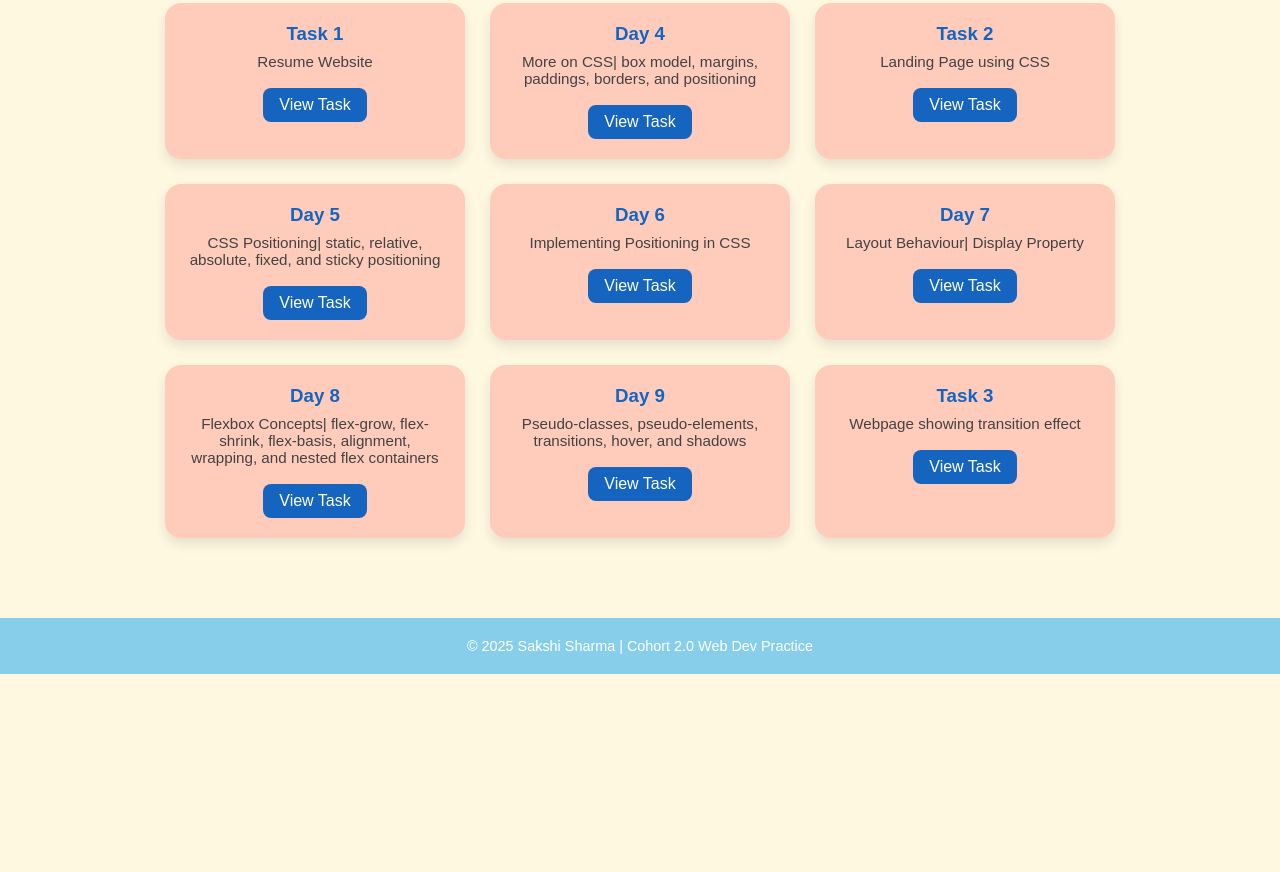
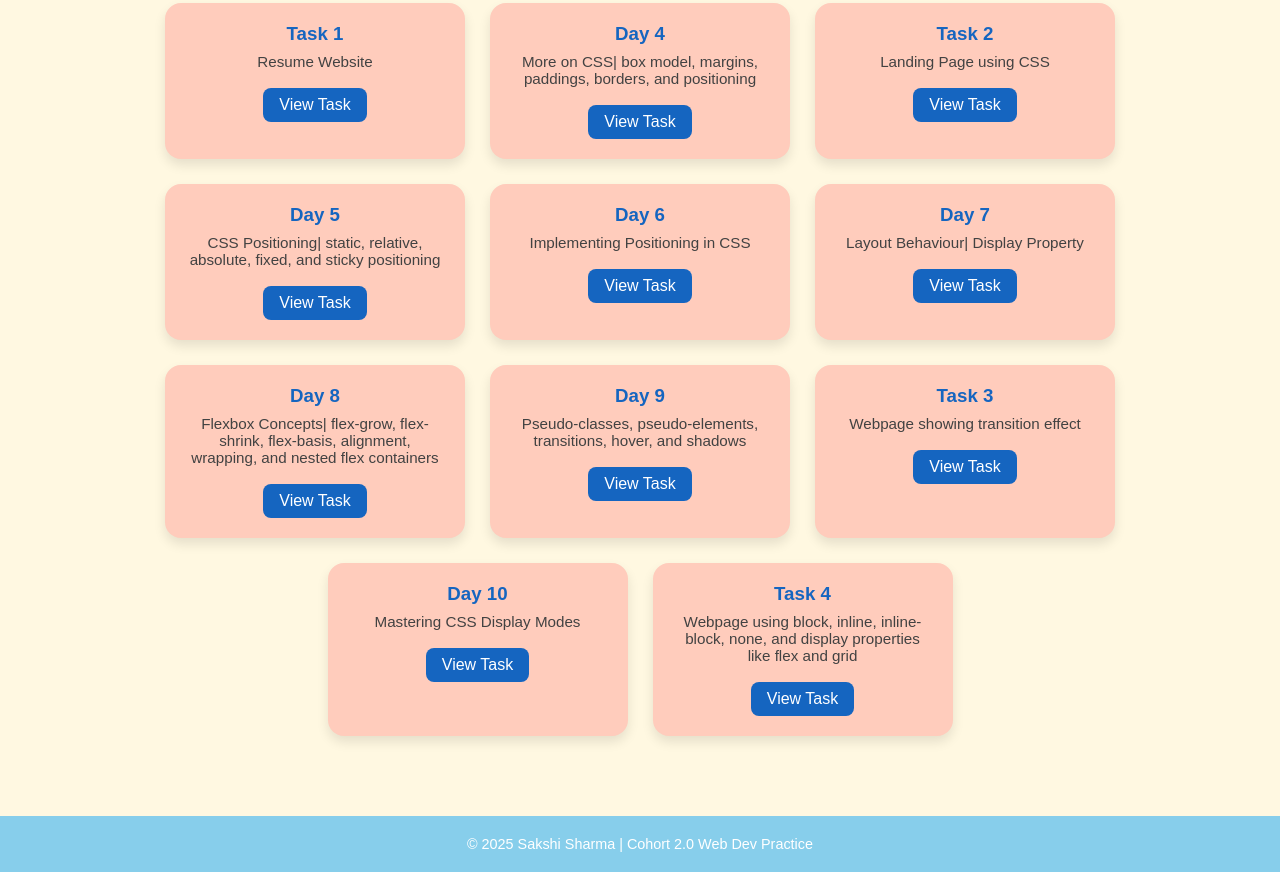
Before and after one commit to sakshiis-code/Cohort-2.0, a plain HTML site: page index.html in a window 1280 px wide. Shown: the part 380-1252 px from the top of the page. Before the commit the page ends 1054 px from the top, so only its background shows below. Drawn offline with Linux system fonts and the light colour scheme.

Commit message:
Added Task-4

```diff
--- a/index.html
+++ b/index.html
@@ -165,6 +165,16 @@
       <p>Webpage showing transition effect</p>
       <a href="Day-9/Task-3/index.html" target="_blank">View Task</a>
     </div>
+    <div class="card">
+      <h3>Day 10</h3>
+      <p>Mastering CSS Display Modes</p>
+      <a href="Day-10/index.html" target="_blank">View Task</a>
+    </div>
+    <div class="card">
+      <h3>Task 4</h3>
+      <p>Webpage using block, inline, inline-block, none, and display properties like flex and grid</p>
+      <a href="Day-10/Task-4/index.html" target="_blank">View Task</a>
+    </div>
   </section>
 
   <footer>
```
